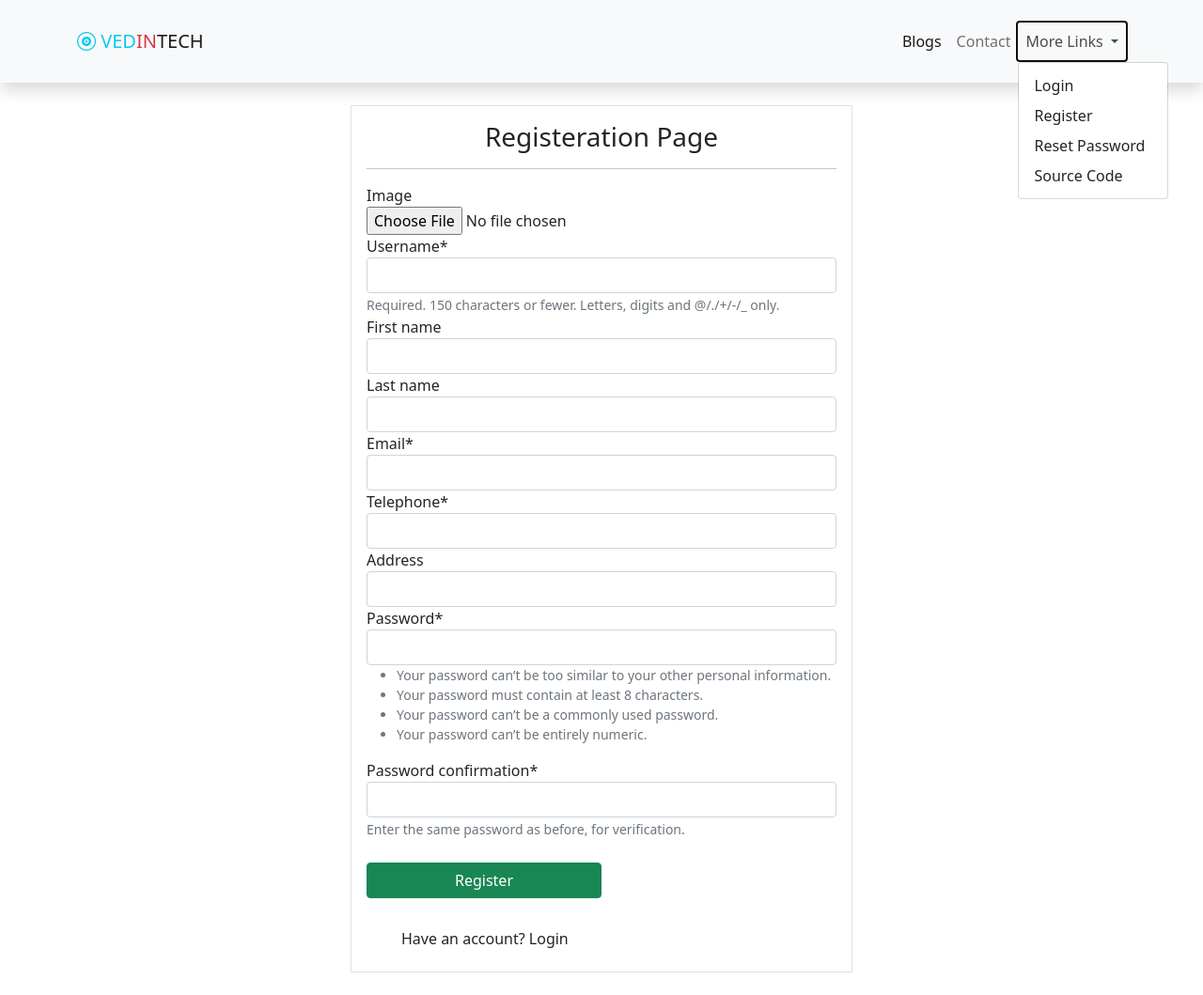
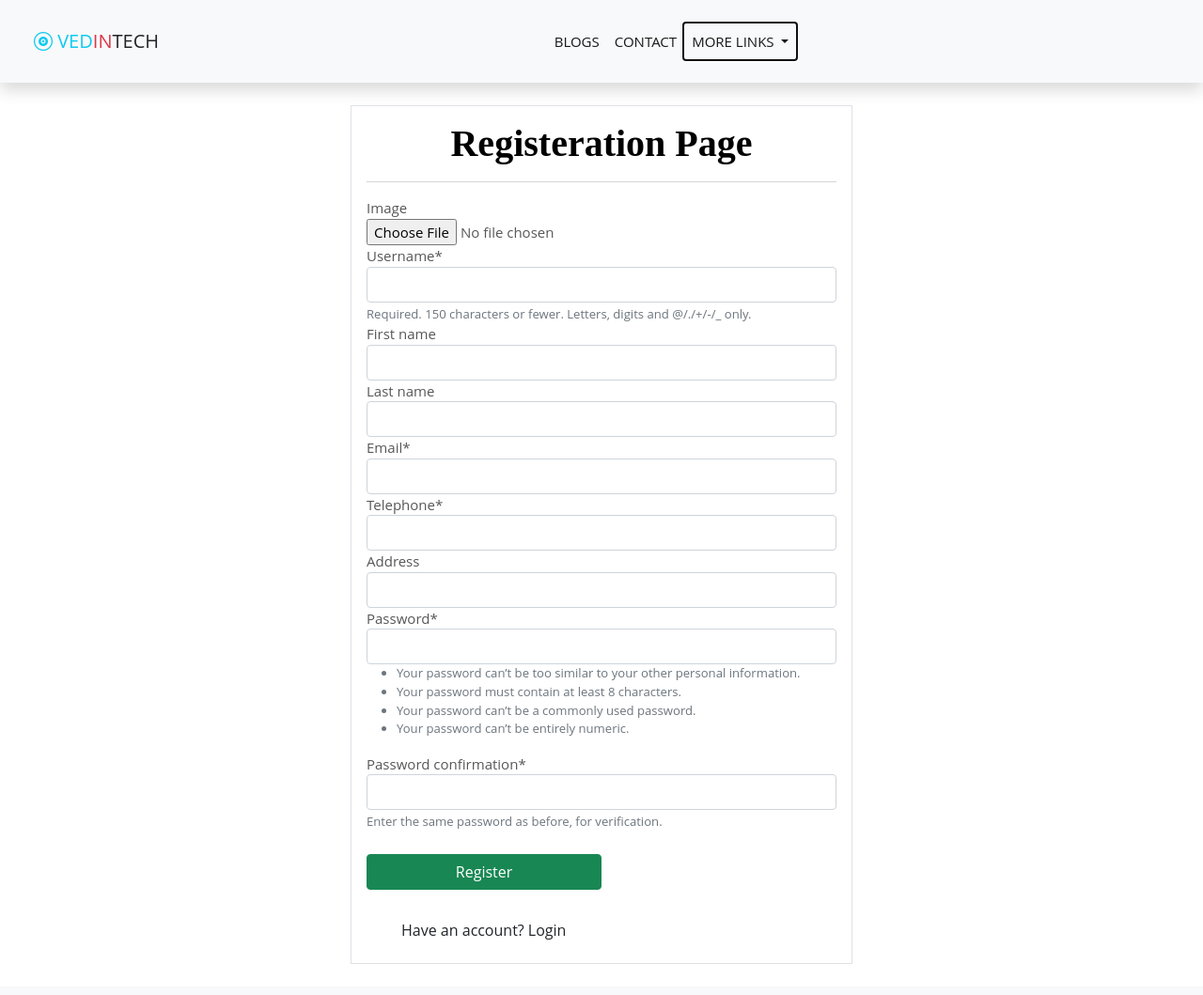
Before and after one commit to vedintech007/advanced-blogging-website, a Django app: page /users/register/ in a window 1280 px wide, after a click on "MORE LINKS". Shown: the whole page at 94% size. After the commit the page ends 1026 px from the top, so only its background shows below. Run offline with Django 3.2, Linux system fonts and the light colour scheme; some libraries are stand-ins or nearby versions; some web fonts are replaced.

Commit message:
Fixed font size and nav list show on hover

```diff
--- a/blog/models.py
+++ b/blog/models.py
@@ -100,7 +100,7 @@ class ContactUs(models.Model):
     message = models.TextField()
     telephone = models.IntegerField()
     reason = models.CharField(
-        max_length=10, choices=REASON_CHOICES, default='inquiry')
+        max_length=10, choices=REASON_CHOICES)
 
     class Meta:
         verbose_name = 'Contact Us'
--- a/static/css/style.css
+++ b/static/css/style.css
@@ -1,4 +1,4 @@
-*::selection{
+*::selection {
 	background-color: yellow;
 	color: black;
 }
@@ -12,6 +12,79 @@
 	font-display: swap;
 }
 
+body {
+	line-height: 1.5;
+	font-family: "Open Sans", sans-serif;
+	-webkit-font-smoothing: antialiased;
+	font-size: 15px;
+	color: #585757;
+	overflow-x: hidden;
+}
+
+p,
+.paragraph {
+	font-weight: 400;
+	font-size: 15px;
+	line-height: 1.5;
+	font-family: "Open Sans", sans-serif;
+}
+
+h1,
+h2,
+h3,
+h4,
+h5,
+h6 {
+	color: #000000;
+	font-family: "hanskendrick";
+	font-weight: 600;
+	line-height: 1.2;
+}
+
+h1,
+.h1 {
+	font-size: 80px;
+}
+
+@media (max-width: 767px) {
+	h1,
+	.h1 {
+		font-size: 55px;
+	}
+}
+
+h2,
+.h2 {
+	font-size: 50px;
+}
+
+@media (max-width: 767px) {
+	h2,
+	.h2 {
+		font-size: 45px;
+	}
+}
+
+h3,
+.h3 {
+	font-size: 40px;
+}
+
+h4,
+.h4 {
+	font-size: 30px;
+}
+
+h5,
+.h5 {
+	font-size: 20px;
+}
+
+h6,
+.h6 {
+	font-size: 16px;
+}
+
 .cover-image {
 	background-size: cover;
 	background-position: center;
@@ -22,8 +95,8 @@
 	height: 300px;
 }
 
-.blog-detail-cover-image{
-	background-image: url('../site_images/detail-cover.jpg');
+.blog-detail-cover-image {
+	background-image: url("../site_images/detail-cover.jpg");
 	background-size: cover;
 	background-position: center;
 	background-repeat: no-repeat;
@@ -33,11 +106,11 @@
 	height: 200px;
 }
 
-.sidebar-link:hover{
+.sidebar-link:hover {
 	background-color: #0000003d;
 }
 
-.profile-img{
+.profile-img {
 	background-size: cover;
 	background-position: center;
 	background-repeat: no-repeat;
@@ -46,3 +119,46 @@
 	width: 60%;
 	height: auto;
 }
+
+.navbar .dropdown:hover .dropdown-menu {
+	visibility: visible;
+	opacity: 1;
+	-webkit-transform: translateY(0);
+	transform: translateY(0);
+}
+
+.navbar .dropdown-menu {
+	box-shadow: 0px 3px 9px 0px rgba(0, 0, 0, 0.12);
+	padding: 10px;
+	border: 0;
+	top: 100%;
+	left: -10px;
+	border-radius: 0;
+	display: block;
+	visibility: hidden;
+	transition: 0.3s ease;
+	opacity: 0;
+	-webkit-transform: translateY(-20px);
+	transform: translateY(-20px);
+	background: #fff;
+}
+
+@media (max-width: 991px) {
+	.navbar .dropdown-menu {
+		display: none;
+		opacity: 1;
+		visibility: visible;
+		-webkit-transform: translateY(0);
+		transform: translateY(0);
+		text-align: center;
+	}
+}
+
+.navbar .dropdown-menu.show {
+	visibility: hidden;
+}
+
+.navbar .dropdown-item:active {
+	color: #fff;
+	background-color: #ff6f00;
+}
--- a/templates/blog/partials/main_nav.html
+++ b/templates/blog/partials/main_nav.html
@@ -60,6 +60,12 @@
 
 			<form class="form-inline position-relative ml-lg-4">
 				{{form}}
+				<datalist id="suggestions">
+					{% for post in posts %}
+					<!--|slice:"5" -->
+					<option value="{{post.title}}">{{post.body|striptags|truncatewords_html:3}}</option>
+					{% endfor %}
+				</datalist>
 				<a href="#" class="search-icon"><i class="ti-search text-dark"></i></a>
 			</form>
 			<datalist id="suggestions">
--- a/templates/blog/partials/navbar.html
+++ b/templates/blog/partials/navbar.html
@@ -4,10 +4,10 @@
 {% include "../partials/messages.html" %}
 
 <nav class="navbar navbar-expand-lg navbar-light bg-light shadow sticky-top p-4">
-	<div class="container">
+	<div class="container-fluid">
 		<a class="navbar-brand" href="{% url 'blog:post_list' %}">
 			<span class="text-info"><i class="bi bi-vinyl"></i></span>
-			<span class="text-info">VED</span><span class="text-danger">IN</span><span>TECH</span>
+			<span class="text-info">VED</span><span class="text-danger">IN</span><span class="text-dark">TECH</span>
 		</a>
 		<button class="navbar-toggler border-none text-dark rounded-pill" type="button" data-bs-toggle="collapse"
 			data-bs-target="#navbarSupportedContent" aria-controls="navbarSupportedContent" aria-expanded="false"
@@ -22,15 +22,15 @@
 				</li>
 
 				<li class="nav-item text-uppercase">
-					<a class="nav-link " aria-current="page" href="{% url 'blog:contact_us' %}">Contact Us</a>
+					<a class="nav-link active" aria-current="page" href="{% url 'blog:contact_us' %}">Contact Us</a>
 				</li>
 
 				<li class="nav-item dropdown">
-					<a class="nav-link dropdown-toggle" href="#" id="navbarDropdown" role="button"
+					<a class="nav-link dropdown-toggle active" href="#" id="navbarDropdown" role="button"
 						data-bs-toggle="dropdown" aria-expanded="false">
 						{{request.user.username|upper}}
 					</a>
-					<ul class="dropdown-menu" aria-labelledby="navbarDropdown">
+					<ul class="dropdown-menu p-4" aria-labelledby="navbarDropdown">
 						<li><a class="dropdown-item" href="{% url 'profile' %}">Profile</a></li>
 						<li><a class="dropdown-item" href="{% url 'blog:user_blogs' %}">My Blogs</a></li>
 						<li><a class="dropdown-item" href="{% url 'blog:new_blog' %}">Create New Blog</a></li>
@@ -47,14 +47,11 @@
 						{% endif %}
 						<li><a class="dropdown-item" href="{% url 'password_change' %}">Change Password</a></li>
 						<li><a class="dropdown-item" href="{% url 'logout' %}">Logout</a></li>
-						<li>
-							<hr class="dropdown-divider">
-						</li>
 					</ul>
 				</li>
 
 				<li class="nav-item dropdown ms-auto">
-					<a class="nav-link dropdown-toggle text-uppercase" href="#" id="navbarDropdown" role="button" data-bs-toggle="dropdown"
+					<a class="nav-link dropdown-toggle text-uppercase active" href="#" id="navbarDropdown" role="button" data-bs-toggle="dropdown"
 						aria-expanded="false">
 						Docs
 					</a>
@@ -68,8 +65,6 @@
 
 					</ul>
 				</li>
-
-
 			</ul>
 
 		</div>
@@ -79,10 +74,10 @@
 {% else %}
 {% include "../partials/messages.html" %}
 <nav class="navbar navbar-expand-lg navbar-light bg-light sticky-top shadow p-4">
-	<div class="container">
+	<div class="container-fluid">
 		<a class="navbar-brand" href="{% url 'blog:post_list' %}">
 			<span class="text-info"><i class="bi bi-vinyl"></i></span>
-			<span class="text-info">VED</span><span class="text-danger">IN</span><span>TECH</span>
+			<span class="text-info">VED</span><span class="text-danger">IN</span><span class="text-dark">TECH</span>
 		</a>
 		<button class="navbar-toggler border-none text-dark rounded-pill" type="button" data-bs-toggle="collapse"
 			data-bs-target="#navbarSupportedContent" aria-controls="navbarSupportedContent" aria-expanded="false"
@@ -90,17 +85,17 @@
 			<span class="navbar-toggler-icon"></span>
 		</button>
 		<div class="collapse navbar-collapse" id="navbarSupportedContent">
-			<ul class="navbar-nav ms-auto">
+			<ul class="navbar-nav m-auto">
 				<li class="nav-item">
-					<a class="nav-link active" aria-current="page" href="{% url 'blog:post_list' %}">Blogs</a>
+					<a class="nav-link text-uppercase active" aria-current="page" href="{% url 'blog:post_list' %}">Blogs</a>
 				</li>
 
 				<li class="nav-item">
-					<a class="nav-link " aria-current="page" href="{% url 'blog:contact_us' %}">Contact</a>
+					<a class="nav-link text-uppercase active" aria-current="page" href="{% url 'blog:contact_us' %}">Contact</a>
 				</li>
 
 				<li class="nav-item dropdown me-auto">
-					<a class="nav-link dropdown-toggle" href="#" id="navbarDropdown" role="button" data-bs-toggle="dropdown"
+					<a class="nav-link dropdown-toggle text-uppercase active" href="#" id="navbarDropdown" role="button" data-bs-toggle="dropdown"
 						aria-expanded="false">
 						More Links
 					</a>
```
Also changed, not shown: templates/blog/post/search.html (+8 -1 lines), templates/registration/profile.html (+6 -6 lines), templates/registration/user_profile.html (+6 -6 lines).
